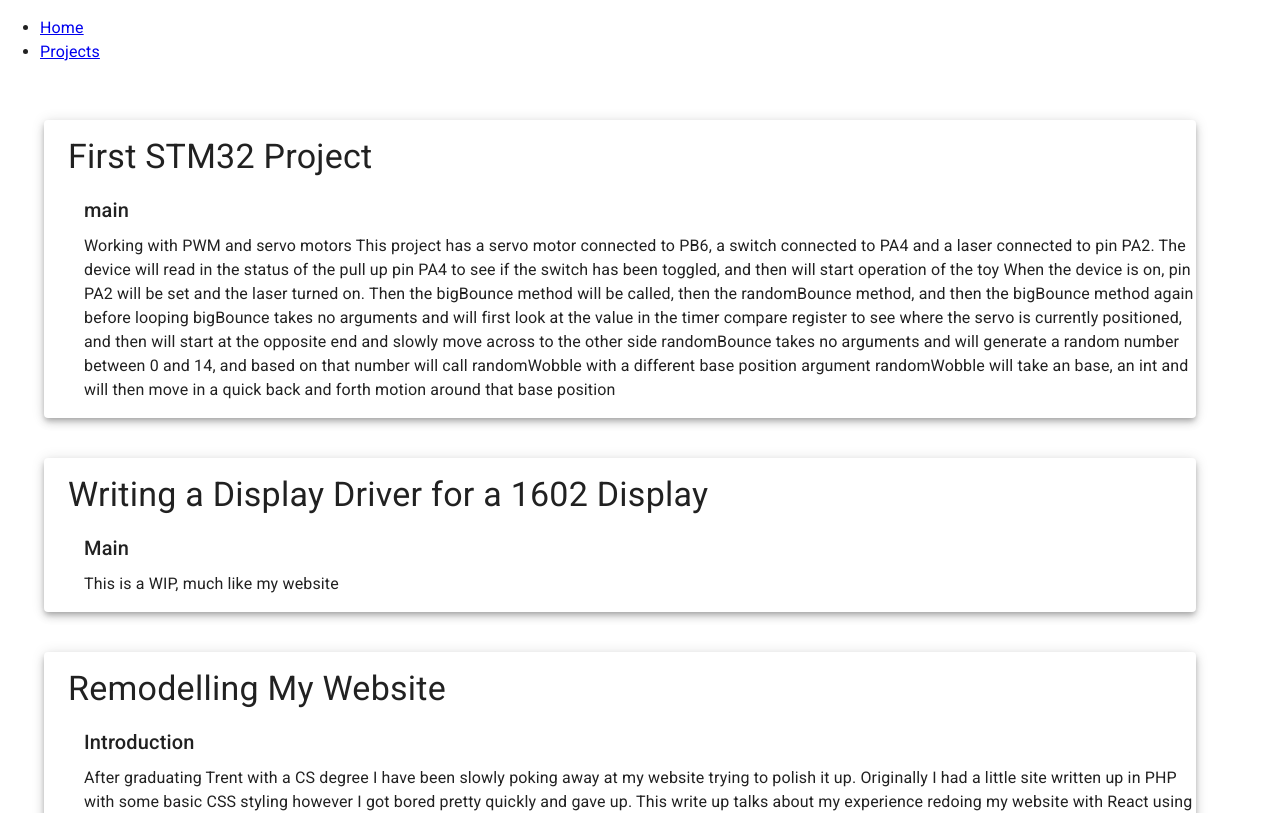
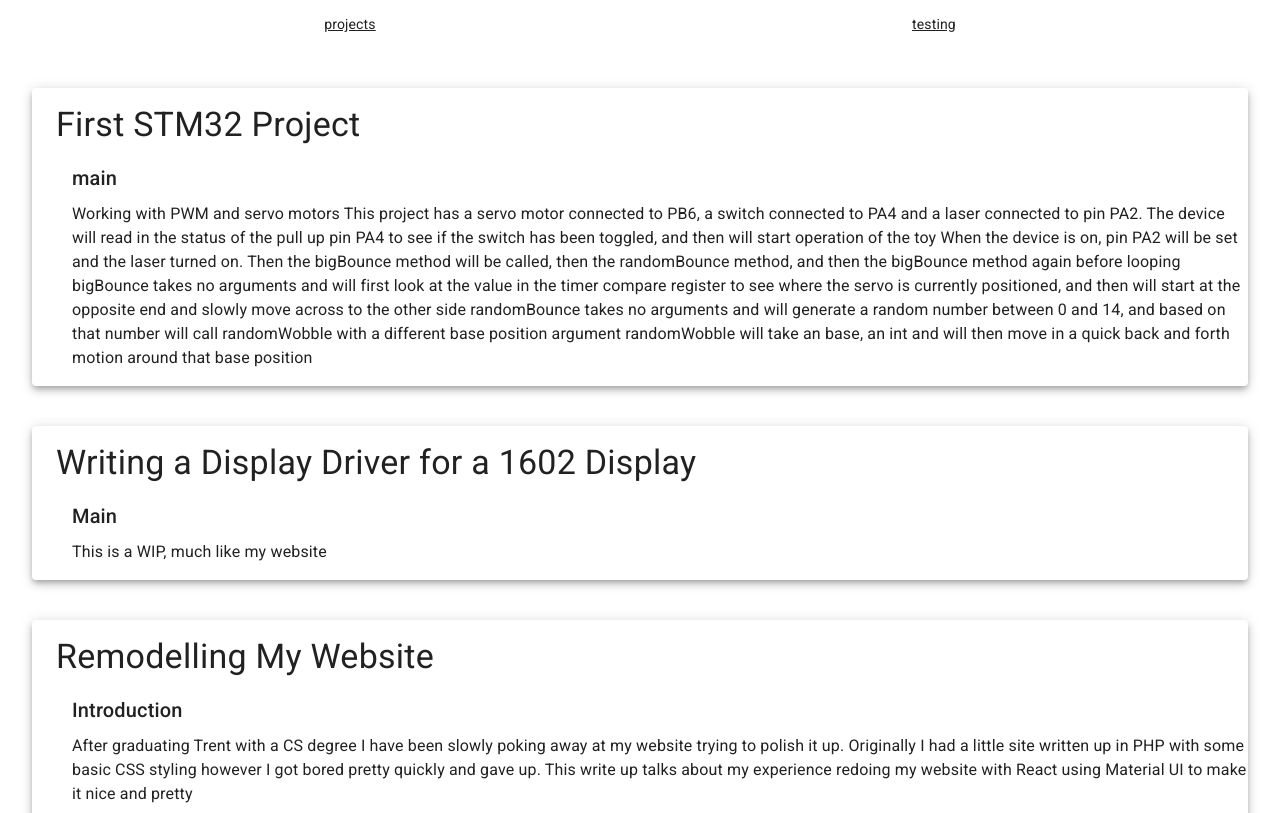
Before and after one commit to connor-corso/ccorso-website, a React (Create React App) app: page /projects in a window 1280 px wide. Shown: the top 813 px of the page. Built offline with nearby package versions, Linux system fonts and the light colour scheme.

Commit message:
reorganize files and add basic navigation bar

```diff
--- a/package.json
+++ b/package.json
@@ -28,5 +28,8 @@
       "last 1 firefox version",
       "last 1 safari version"
     ]
+  },
+  "devDependencies": {
+    "@babel/plugin-proposal-private-property-in-object": "^7.21.11"
   }
 }
--- a/src/App.js
+++ b/src/App.js
@@ -9,7 +9,8 @@ import {
   Link
 } from "react-router-dom";
 
-import Project from './projects/Project';
+import Navbar from 'components/navbar/Navbar';
+import Project from 'projects/Project';
 
 
 export default function App() {
@@ -38,18 +39,3 @@ export default function App() {
 function Home() {
   return <h2>Home</h2>
 }
-
-function Navbar(){
-  return (
-    <nav>
-      <ul>
-        <li>
-          <Link to="/">Home</Link>
-        </li>
-        <li>
-          <Link to="/projects">Projects</Link>
-        </li>
-      </ul>
-    </nav>
-  )
-}
--- a/src/components/cards/ProjectCard.js
+++ b/src/components/cards/ProjectCard.js
@@ -71,8 +71,7 @@ function ProjectCard({project}){
         pt={2}
         pb={2}>
 
-
-          {project.title}
+        {project.title}
         </Typography>
         {project.sections.map((section, index) => (
                 <ProjectSection section={section} key={index} />
--- /dev/null
+++ b/src/components/navbar/Navbar.js
@@ -0,0 +1,32 @@
+import Link from '@mui/material/Link';
+import Toolbar from '@mui/material/Toolbar';
+import Box from '@mui/material/Box';
+import section from 'data/sections.json'
+function Navbar(){
+    return (
+        <Box mr={4} ml={4}>
+            <Toolbar
+                component="nav"
+                variant="dense"
+                sx={{ justifyContent: 'space-around', overflowX: 'auto' }}
+            >
+                {section.map((section) =>(
+                    <Link
+                        color="inherit"
+                        noWrap
+                        key={section.title}
+                        variant="body2"
+                        href={section.url}
+                        sx={{p:1, flexShrink: 0}}
+                    >
+                        {section.title}
+                    </Link>
+                ))}
+
+            </Toolbar>
+        </Box>
+
+    )
+}
+
+export default Navbar
--- /dev/null
+++ b/src/data/sections.json
@@ -0,0 +1,10 @@
+[
+    {
+        "title":"projects",
+        "url":"projects"
+    },
+    {
+        "title":"testing",
+        "url":"projects"
+    }
+]
--- a/src/projects/Project.js
+++ b/src/projects/Project.js
@@ -1,18 +1,19 @@
 import Container from '@mui/material/Container';
 import Grid  from '@mui/material/Grid';
+import Box from '@mui/material/Box';
 
-import projects from './projects.json';
+import projects from 'data/projects.json';
 import ProjectCard from "components/cards/ProjectCard";
 
 
 function Project(){
   return (
-    <Grid container spacing={5}>
-        <Container sx={{marginY: 5}}>
-            {projects.map((project, index) => (
-                <ProjectCard project={project} key={index} />
-          ))}
-        </Container>
+    <Grid>
+      <Box margin={4}>
+        {projects.map((project, index) => (
+          <ProjectCard project={project} key={index} />
+        ))}
+      </Box>
     </Grid>
   )
 }
```
Also changed, not shown: src/data/projectTemplate.json (renamed from src/projects/projectTemplate.json), src/data/projects.json (renamed from src/projects/projects.json), 1 other file (tests, documents, lock files or other folders).
